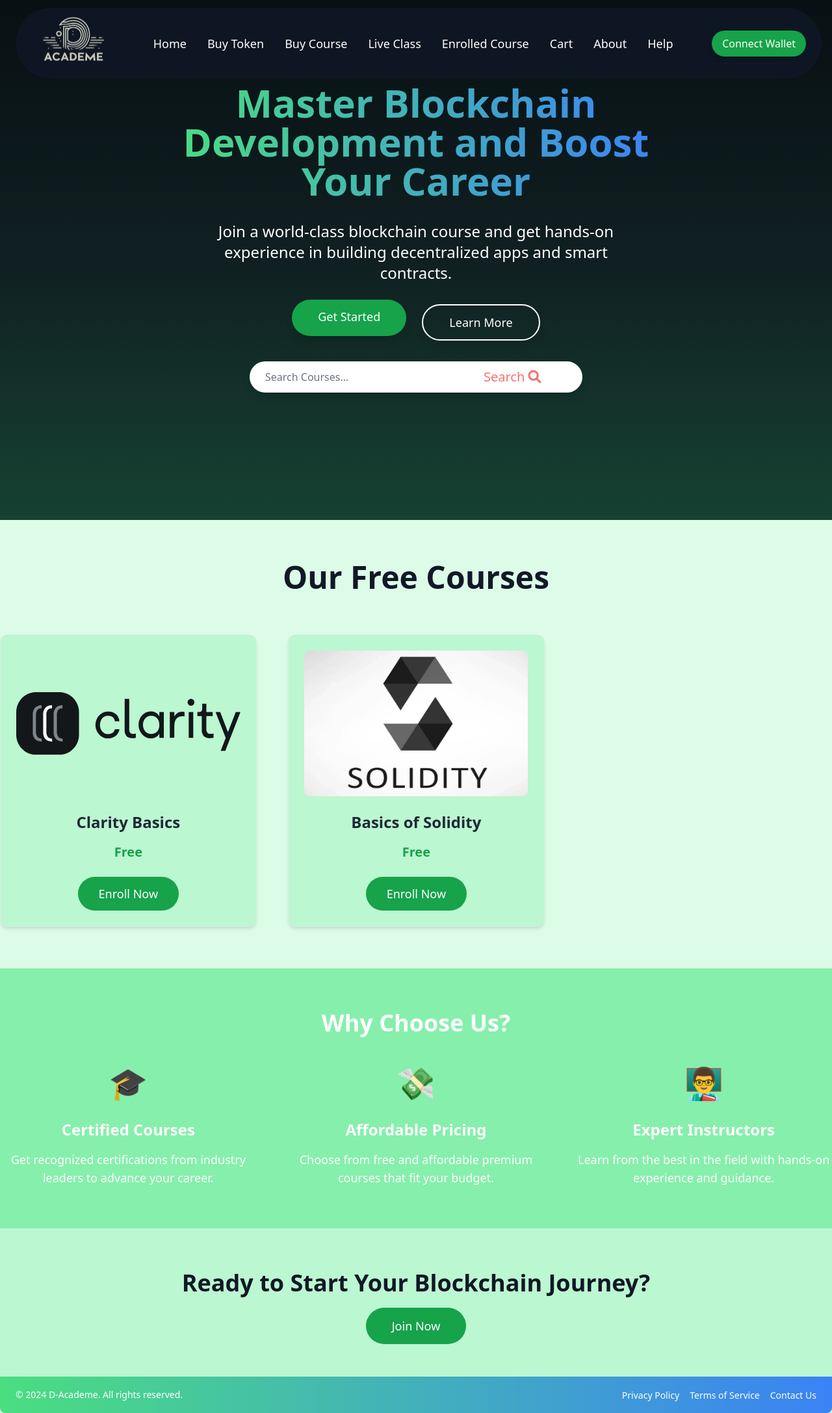
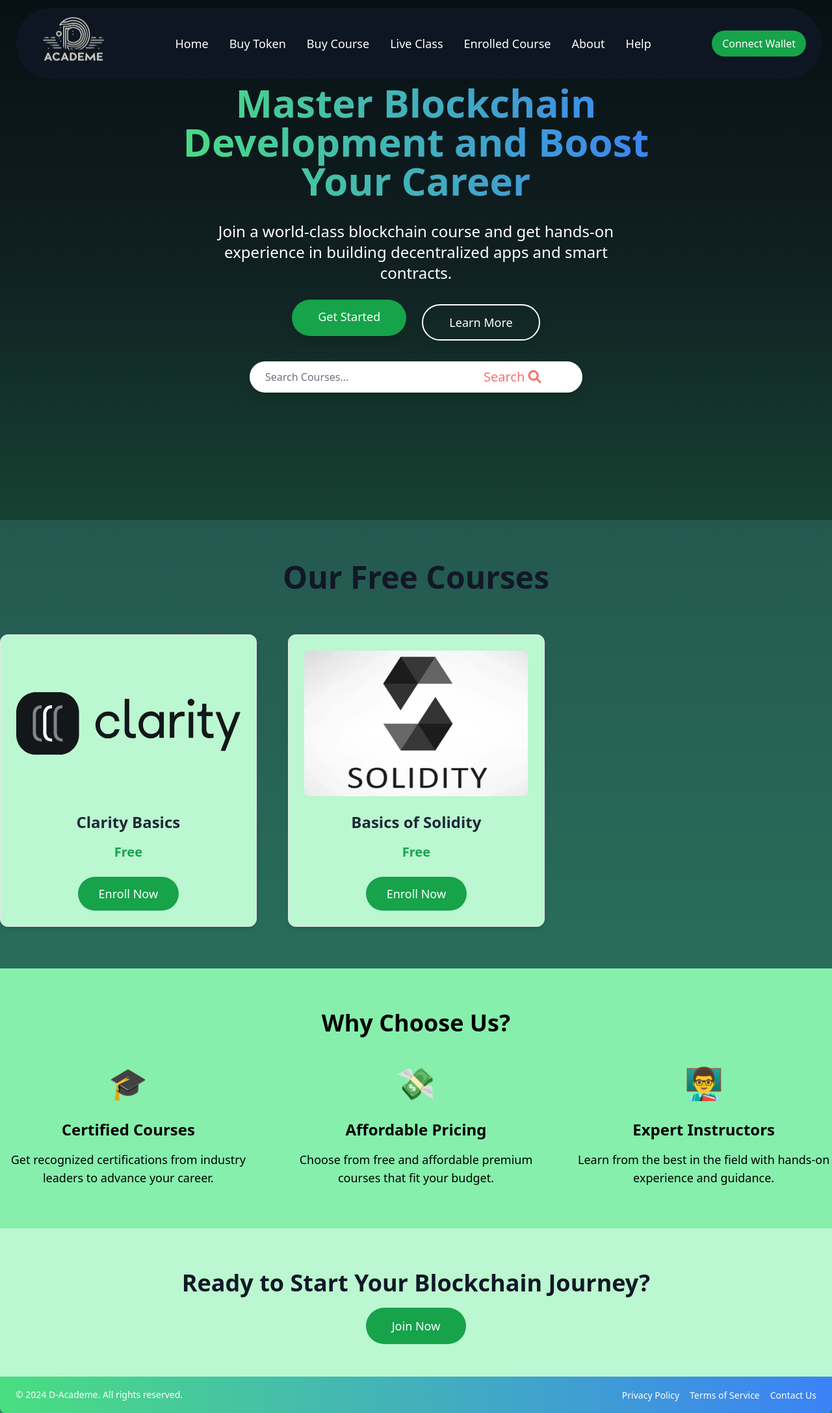
Before and after one commit to brlamit/D-Academe, a PHP site: page / in a window 1280 px wide. Shown: the whole page at 65% size. Run offline with PHP 8.4, Linux system fonts and the light colour scheme; some libraries are stand-ins or nearby versions.

Commit message:
change in css

```diff
--- a/D-Academe/Buy-Course.php
+++ b/D-Academe/Buy-Course.php
@@ -82,9 +82,9 @@
             <h2 class="text-5xl font-semibold text-gray-900 mx-auto">
                 Our Popular Courses
             </h2>
-            <a href="index.php?page=cart" class="absolute right-0 bg-green-600 hover:bg-green-700 text-white py-3 px-8 rounded-full text-lg inline-block transition-all duration-300 ease-in-out">
+            <!-- <a href="index.php?page=cart" class="absolute right-0 bg-green-600 hover:bg-green-700 text-white py-3 px-8 rounded-full text-lg inline-block transition-all duration-300 ease-in-out">
                 View Cart
-            </a>
+            </a> -->
         </div>
         <!-- Grid Layout with Responsive Design -->
         <div class="grid grid-cols-1 sm:grid-cols-2 md:grid-cols-3 gap-10">
--- a/D-Academe/Buy-Token.php
+++ b/D-Academe/Buy-Token.php
@@ -71,7 +71,7 @@
 
 
     <!-- Wallet Info Section -->
-    <div id="walletInfo" class="bg-gray-800 p-8 mt-20 rounded-lg shadow-lg mx-auto max-w-md text-center">
+    <div id="walletInfo" class="bg-gray-800 p-8 mt-10 rounded-lg shadow-lg mx-auto max-w-md text-center">
         <h2 class="text-3xl font-bold text-green-400 text-center mb-6">Available Tokens</h2>
         <p class="font-bold text-3xl text-white"><strong id="availableTokenBalance">0</strong></p>
         <p id="walletAddress" class="text-green-400 text-sm mt-4"></p> <!-- Show wallet address here -->
--- a/D-Academe/Cart.php
+++ b/D-Academe/Cart.php
@@ -8,7 +8,7 @@
 </head>
 <body class="w-full bg-gray-100">
 <section class="py-16 bg-gray-200">
-    <div class="container mx-auto text-center">
+    <div class="container mt-16 mx-auto text-center">
         <h2 class="text-5xl font-semibold text-gray-900 mb-10">Your Cart</h2>
         <div id="cartItems" class="grid grid-cols-1 md:grid-cols-2 lg:grid-cols-3 gap-10"></div>
         <p id="emptyCartMessage" class="text-xl text-gray-500 mt-10 hidden">Your cart is empty.</p>
--- a/D-Academe/Header.php
+++ b/D-Academe/Header.php
@@ -40,7 +40,7 @@ $sessionTokenBalance = isset($_SESSION['tokenBalance']) ? $_SESSION['tokenBalanc
             <li><a href="?page=buy-course" class="text-lg font-medium hover:text-blue-300 transition-colors duration-200">Buy Course</a></li>
             <li><a href="?page=live-class" class="text-lg font-medium hover:text-blue-300 transition-colors duration-200">Live Class</a></li>
             <li><a href="?page=enrolled-course" class="text-lg font-medium hover:text-blue-300 transition-colors duration-200">Enrolled Course</a></li>
-            <li><a href="?page=cart" class="text-lg font-medium hover:text-blue-300 transition-colors duration-200">Cart</a></li>
+            <!-- <li><a href="?page=cart" class="text-lg font-medium hover:text-blue-300 transition-colors duration-200">Cart</a></li> -->
             <li><a href="?page=about" class="text-lg font-medium hover:text-blue-300 transition-colors duration-200">About</a></li>
             <li><a href="?page=help" class="text-lg font-medium hover:text-blue-300 transition-colors duration-200">Help</a></li>
         </ul>
--- a/D-Academe/Help.php
+++ b/D-Academe/Help.php
@@ -43,7 +43,7 @@ if ($_SERVER["REQUEST_METHOD"] == "POST") {
 <body class="bg-gray-50 text-gray-900"> <!-- Use site-wide background and text colors -->
     <div class="flex flex-col items-center py-12 px-6 min-h-screen content-container">
         <h2 class="text-4xl font-extrabold text-gray-800 mb-8">Help & Support</h2>
-        <p class="text-lg text-gray-600 mb-8 text-center max-w-2xl">
+        <p class="text-lg text-white- mb-8 text-center max-w-2xl">
             If you have any questions or need assistance, please fill out the form below or contact us at
             <a href="mailto:dacamedeoffical@gmail.com" class="text-primary-600 hover:underline ml-1">dacamedeoffical@gmail.com</a>.
         </p>
--- a/D-Academe/Home.php
+++ b/D-Academe/Home.php
@@ -116,7 +116,7 @@
 </section>
 
     <!-- Why Choose Us Section -->
-    <section class="py-16 bg-green-300 text-white" id="why-us">
+    <section class="py-16 bg-green-300 text-black" id="why-us">
         <div class="container mx-auto text-center">
             <h2 class="text-4xl font-bold mb-12" data-aos="fade-up" data-aos-delay="200">Why Choose Us?</h2>
             <div class="grid grid-cols-1 sm:grid-cols-2 md:grid-cols-3 gap-12">
--- a/D-Academe/index.php
+++ b/D-Academe/index.php
@@ -4,7 +4,14 @@
     <meta charset="UTF-8">
     <meta name="viewport" content="width=device-width, initial-scale=1.0">
     <title>D-Academe</title>
-
+   <style>
+    body{
+        background: linear-gradient(to bottom,  #203f43, #2c8364);
+           /* background-image: url('assets/hero2.webp'); */
+           background-size: cover;
+            background-position: center;
+    }
+    </style>
     <link href="https://cdn.jsdelivr.net/npm/tailwindcss@2.2.19/dist/tailwind.min.css" rel="stylesheet">
 </head>
 <body class="flex flex-col min-h-screen bg-green-100">
```
